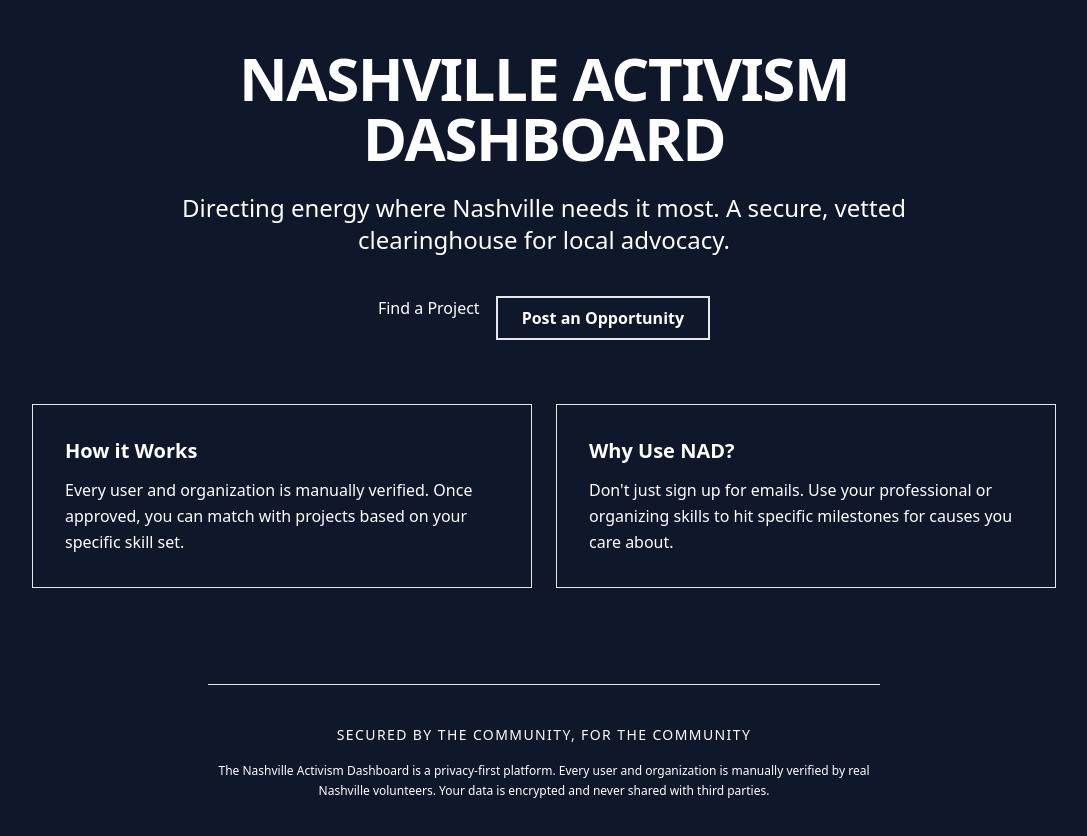
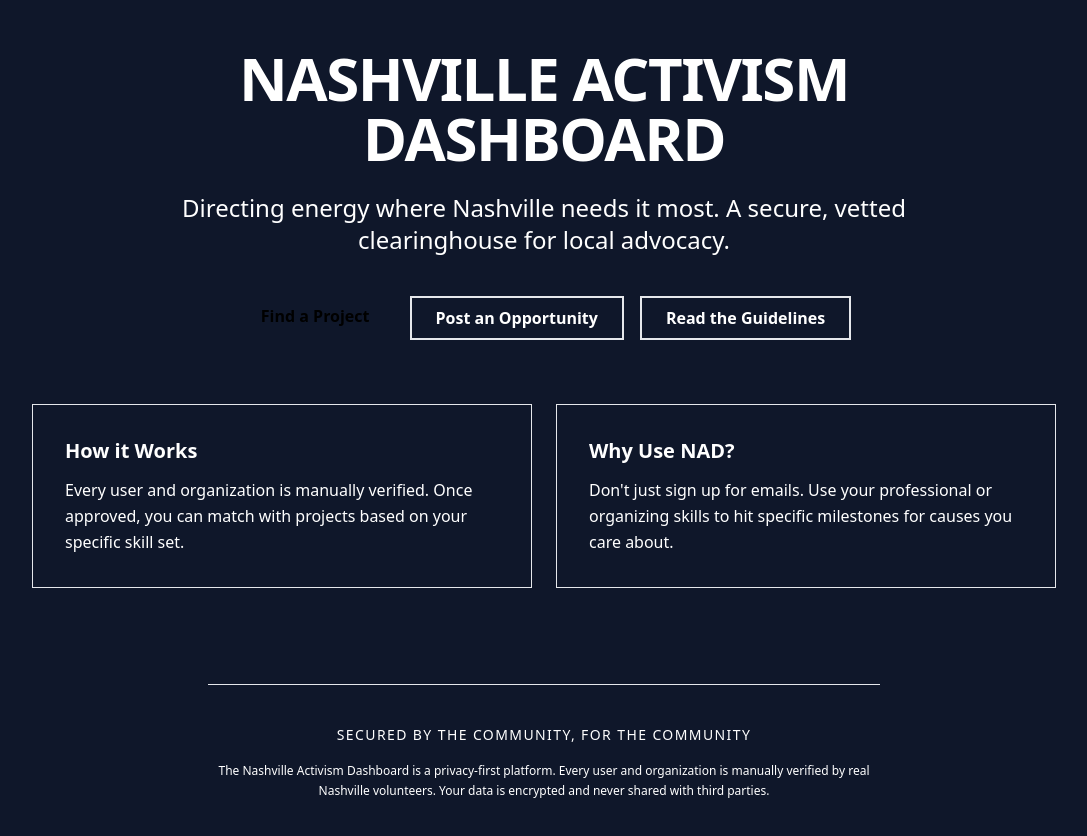
Before and after one commit to antifasc-nash/nashville-activism-dashboard, a Next.js app: page / in a window 1280 px wide. Shown: the top 836 px of the page, without its empty margins (96-1183 px from the left). Built offline with nearby package versions, Linux system fonts and the light colour scheme.

Commit message:
Update page.tsx

```diff
--- a/src/app/page.tsx
+++ b/src/app/page.tsx
@@ -13,11 +13,15 @@ export default function LandingPage() {
         </p>
 
         <div className="flex flex-col md:flex-row gap-4 justify-center">
-          <Link href="/signup/volunteer" className="btn-rally">
+          {/* THESE LINKS ARE NOW FIXED TO PREVENT 404 ERRORS */}
+          <Link href="/volunteer" className="bg-brand-yellow text-black font-bold py-2 px-6 rounded-nad hover:opacity-90 transition-all">
             Find a Project
           </Link>
-          <Link href="/signup/organization" className="border-2 border-brand-yellow text-brand-yellow font-bold py-2 px-6 rounded-nad hover:bg-brand-yellow/10 transition-all">
+          <Link href="/organization" className="border-2 border-brand-yellow text-brand-yellow font-bold py-2 px-6 rounded-nad hover:bg-brand-yellow/10 transition-all">
             Post an Opportunity
+          </Link>
+          <Link href="/about" className="border-2 border-brand-slate text-brand-slate font-bold py-2 px-6 rounded-nad hover:bg-brand-slate/10 transition-all">
+            Read the Guidelines
           </Link>
         </div>
       </section>
```
